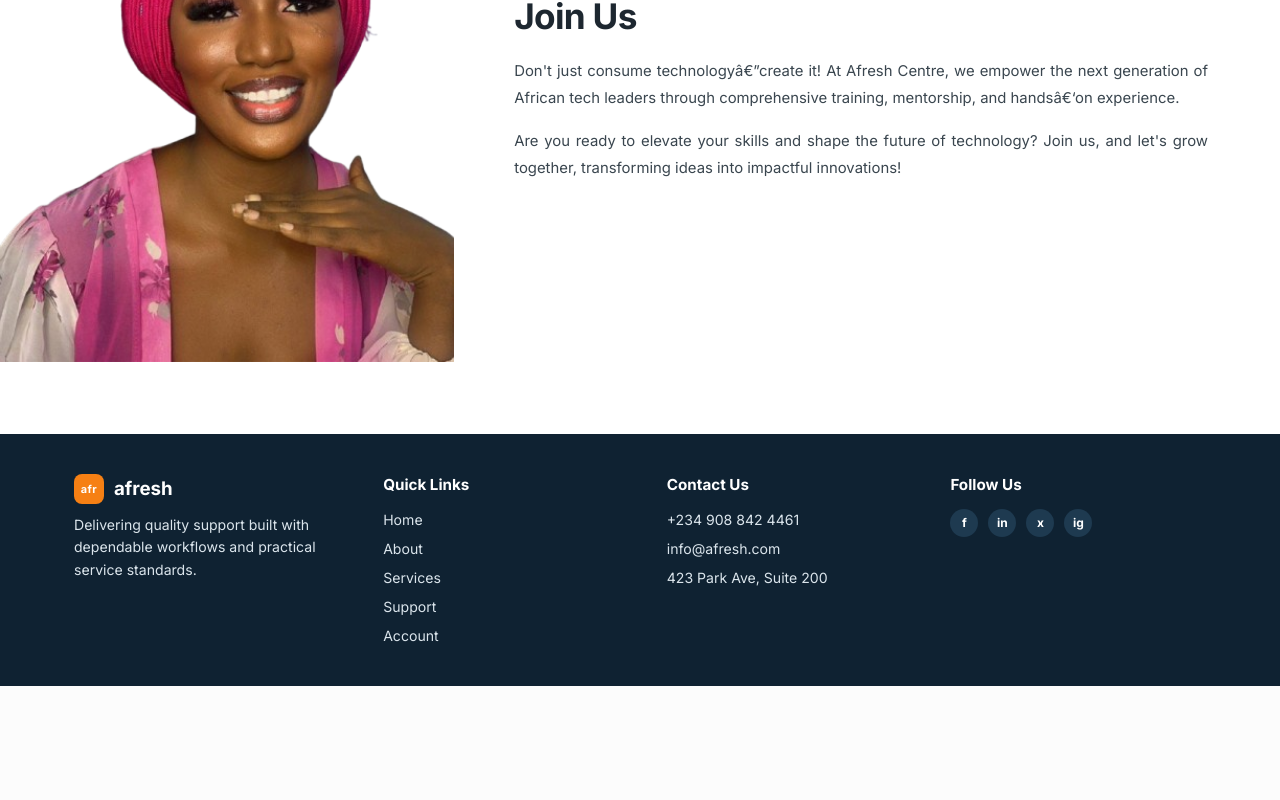
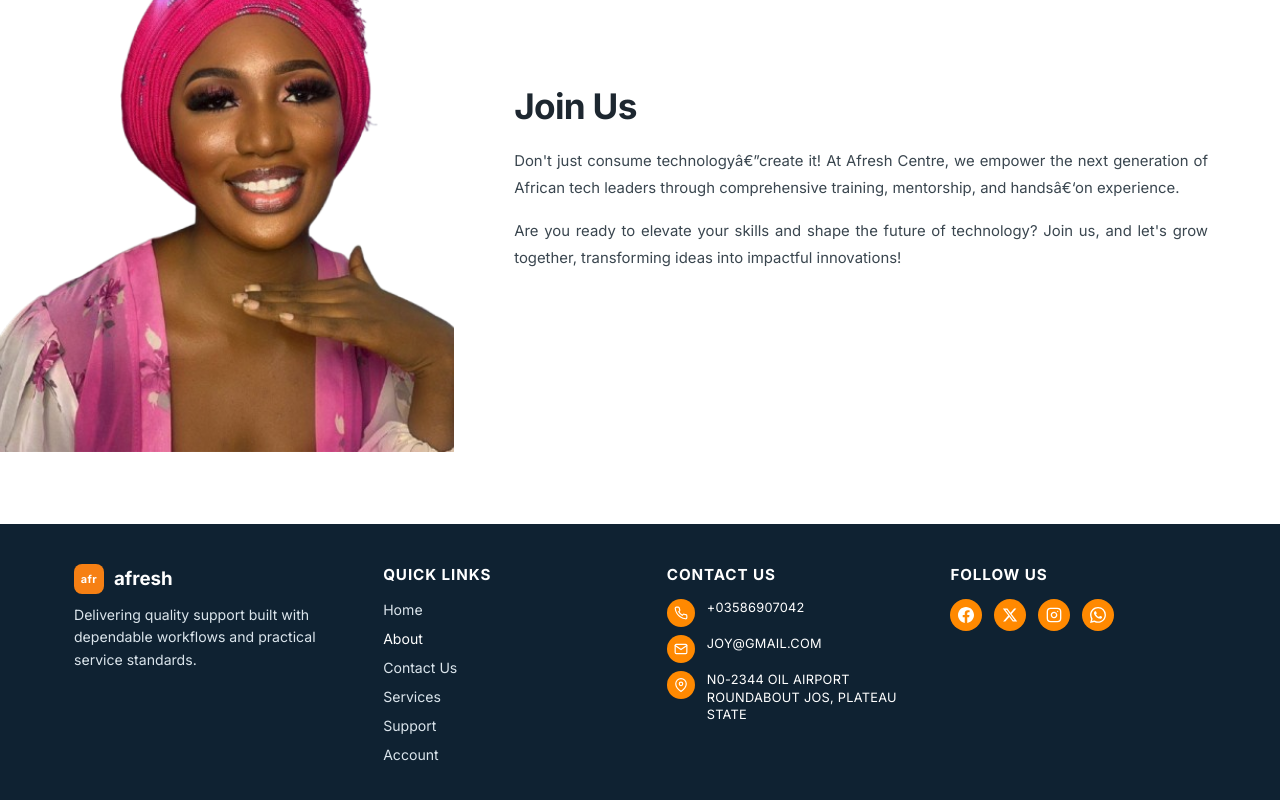
Before and after one commit to Afresh-Revolution/AfreshCenter, a React (Vite) app: page /about in a window 1280 px wide. Shown: the part 4325-5125 px from the top of the page. Before the commit the page ends 5011 px from the top, so only its background shows below. Built offline with nearby package versions, Linux system fonts and the light colour scheme; no server answers.

Commit message:
aboutus,footer

```diff
--- a/index.html
+++ b/index.html
@@ -7,7 +7,7 @@
     <link rel="preconnect" href="https://fonts.googleapis.com" />
     <link rel="preconnect" href="https://fonts.gstatic.com" crossorigin />
     <link
-      href="https://fonts.googleapis.com/css2?family=Inter:wght@400;700&family=Quicksand:wght@400;500;600;700&display=swap"
+      href="https://fonts.googleapis.com/css2?family=Inter:wght@400;700&display=swap"
       rel="stylesheet"
     />
     <title>AfrESH Center</title>
--- a/src/Component/SharedLayout.tsx
+++ b/src/Component/SharedLayout.tsx
@@ -7,7 +7,14 @@ const navItems = [
   { to: '/contact', label: 'Contact Us' },
 ]
 
-const quickLinks = ['Home', 'About', 'Services', 'Support', 'Account']
+const quickLinks = [
+  { to: '/', label: 'Home' },
+  { to: '/about', label: 'About' },
+  { to: '/contact', label: 'Contact Us' },
+  { label: 'Services' },
+  { label: 'Support' },
+  { label: 'Account' },
+]
 
 type SiteNavbarProps = {
   ctaLabel?: string
@@ -42,6 +49,62 @@ export function SiteNavbar({ ctaLabel = 'Book A Meeting' }: SiteNavbarProps) {
   )
 }
 
+/* Footer icons: white on #ff8901 circle */
+const FooterPhoneIcon = () => (
+  <svg width="14" height="14" viewBox="0 0 24 24" fill="none" stroke="currentColor" strokeWidth="2" strokeLinecap="round" strokeLinejoin="round" aria-hidden>
+    <path d="M22 16.92v3a2 2 0 0 1-2.18 2 19.79 19.79 0 0 1-8.63-3.07 19.5 19.5 0 0 1-6-6 19.79 19.79 0 0 1-3.07-8.67A2 2 0 0 1 4.11 2h3a2 2 0 0 1 2 1.72 12.84 12.84 0 0 0 .7 2.81 2 2 0 0 1-.45 2.11L8.09 9.91a16 16 0 0 0 6 6l1.27-1.27a2 2 0 0 1 2.11-.45 12.84 12.84 0 0 0 2.81.7A2 2 0 0 1 22 16.92z" />
+  </svg>
+)
+const FooterEmailIcon = () => (
+  <svg width="14" height="14" viewBox="0 0 24 24" fill="none" stroke="currentColor" strokeWidth="2" strokeLinecap="round" strokeLinejoin="round" aria-hidden>
+    <path d="M4 4h16c1.1 0 2 .9 2 2v12c0 1.1-.9 2-2 2H4c-1.1 0-2-.9-2-2V6c0-1.1.9-2 2-2z" />
+    <polyline points="22,6 12,13 2,6" />
+  </svg>
+)
+const FooterLocationIcon = () => (
+  <svg width="14" height="14" viewBox="0 0 24 24" fill="none" stroke="currentColor" strokeWidth="2" strokeLinecap="round" strokeLinejoin="round" aria-hidden>
+    <path d="M21 10c0 7-9 13-9 13s-9-6-9-13a9 9 0 0 1 18 0z" />
+    <circle cx="12" cy="10" r="3" />
+  </svg>
+)
+
+const contactItems: { href?: string; icon: React.ReactNode; label: string }[] = [
+  { href: 'tel:+03586907042', icon: <FooterPhoneIcon />, label: '+03586907042' },
+  { href: 'mailto:joy@gmail.com', icon: <FooterEmailIcon />, label: 'JOY@GMAIL.COM' },
+  { icon: <FooterLocationIcon />, label: 'N0-2344 OIL AIRPORT ROUNDABOUT JOS, PLATEAU STATE' },
+]
+
+/* Simple white social icons for orange circle */
+const FacebookIcon = () => (
+  <svg width="16" height="16" viewBox="0 0 24 24" fill="currentColor" aria-hidden>
+    <path d="M24 12.073c0-6.627-5.373-12-12-12s-12 5.373-12 12c0 5.99 4.388 10.954 10.125 11.854v-8.385H7.078v-3.47h3.047V9.43c0-3.007 1.792-4.669 4.533-4.669 1.312 0 2.686.235 2.686.235v2.953H15.83c-1.491 0-1.956.925-1.956 1.874v2.25h3.328l-.532 3.47h-2.796v8.385C19.612 23.027 24 18.062 24 12.073z" />
+  </svg>
+)
+const TwitterIcon = () => (
+  <svg width="16" height="16" viewBox="0 0 24 24" fill="currentColor" aria-hidden>
+    <path d="M18.244 2.25h3.308l-7.227 8.26 8.502 11.24H16.17l-5.214-6.817L4.99 21.75H1.68l7.73-8.835L1.254 2.25H8.08l4.713 6.231zm-1.161 17.52h1.833L7.084 4.126H5.117z" />
+  </svg>
+)
+const InstagramIcon = () => (
+  <svg width="16" height="16" viewBox="0 0 24 24" fill="none" stroke="currentColor" strokeWidth="2" strokeLinecap="round" strokeLinejoin="round" aria-hidden>
+    <rect x="2" y="2" width="20" height="20" rx="5" ry="5" />
+    <path d="M16 11.37A4 4 0 1 1 12.63 8 4 4 0 0 1 16 11.37z" />
+    <line x1="17.5" y1="6.5" x2="17.51" y2="6.5" />
+  </svg>
+)
+const WhatsAppIcon = () => (
+  <svg width="16" height="16" viewBox="0 0 24 24" fill="currentColor" aria-hidden>
+    <path d="M17.472 14.382c-.297-.149-1.758-.867-2.03-.967-.273-.099-.471-.148-.67.15-.197.297-.767.966-.94 1.164-.173.199-.347.223-.644.075-.297-.15-1.255-.463-2.39-1.475-.883-.788-1.48-1.761-1.653-2.059-.173-.297-.018-.458.13-.606.134-.133.298-.347.446-.52.149-.174.198-.298.298-.497.099-.198.05-.371-.025-.52-.075-.149-.669-1.612-.916-2.207-.242-.579-.487-.5-.669-.51-.173-.008-.371-.01-.57-.01-.198 0-.52.074-.792.372-.272.297-1.04 1.016-1.04 2.479 0 1.462 1.065 2.875 1.213 3.074.149.198 2.096 3.2 5.077 4.487.709.306 1.262.489 1.694.625.712.227 1.36.195 1.871.118.571-.085 1.758-.719 2.006-1.413.248-.694.248-1.289.173-1.413-.074-.124-.272-.198-.57-.347m-5.421 7.403h-.004a9.87 9.87 0 01-5.031-1.378l-.361-.214-3.741.982.998-3.648-.235-.374a9.86 9.86 0 01-1.51-5.26c.001-5.45 4.436-9.884 9.888-9.884 2.64 0 5.122 1.03 6.988 2.898a9.825 9.825 0 012.893 6.994c-.003 5.45-4.437 9.884-9.885 9.884m8.413-18.297A11.815 11.815 0 0012.05 0C5.495 0 .16 5.335.157 11.892c0 2.096.547 4.142 1.588 5.945L.057 24l6.305-1.654a11.882 11.882 0 005.683 1.448h.005c6.554 0 11.89-5.335 11.893-11.893a11.821 11.821 0 00-3.48-8.413z" />
+  </svg>
+)
+
+const socialItems: { href: string; label: string; icon: React.ReactNode }[] = [
+  { href: '#', label: 'Facebook', icon: <FacebookIcon /> },
+  { href: '#', label: 'Twitter', icon: <TwitterIcon /> },
+  { href: '#', label: 'Instagram', icon: <InstagramIcon /> },
+  { href: '#', label: 'WhatsApp', icon: <WhatsAppIcon /> },
+]
+
 export function SiteFooter() {
   return (
     <footer className="site-footer">
@@ -63,31 +126,43 @@ export function SiteFooter() {
           <h4>Quick Links</h4>
           <ul className="site-footer-links">
             {quickLinks.map((link) => (
-              <li key={link}>{link}</li>
+              <li key={link.label}>
+                {'to' in link && link.to ? (
+                  <NavLink to={link.to} end={link.to === '/'}>
+                    {link.label}
+                  </NavLink>
+                ) : (
+                  <span className="site-footer-link-placeholder">{link.label}</span>
+                )}
+              </li>
             ))}
           </ul>
         </section>
 
         <section className="site-footer-col">
-          <h4>Contact Us</h4>
+          <h4>CONTACT US</h4>
           <ul className="site-footer-contact">
-            <li>
-              <a href="tel:+2349088424461">+234 908 842 4461</a>
-            </li>
-            <li>
-              <a href="mailto:info@afresh.com">info@afresh.com</a>
-            </li>
-            <li>423 Park Ave, Suite 200</li>
+            {contactItems.map((item) => (
+              <li key={item.label} className="site-footer-contact-item">
+                <span className="site-footer-icon" aria-hidden="true">{item.icon}</span>
+                {item.href ? (
+                  <a href={item.href}>{item.label}</a>
+                ) : (
+                  <span className="site-footer-contact-text">{item.label}</span>
+                )}
+              </li>
+            ))}
           </ul>
         </section>
 
         <section className="site-footer-col">
-          <h4>Follow Us</h4>
+          <h4>FOLLOW US</h4>
           <div className="site-footer-social" aria-label="Social links">
-            <span aria-label="Facebook">f</span>
-            <span aria-label="LinkedIn">in</span>
-            <span aria-label="X">x</span>
-            <span aria-label="Instagram">ig</span>
+            {socialItems.map((item) => (
+              <a key={item.label} href={item.href} className="site-footer-social-link" aria-label={item.label}>
+                <span className="site-footer-icon" aria-hidden="true">{item.icon}</span>
+              </a>
+            ))}
           </div>
         </section>
       </div>
--- a/src/scss/_base.scss
+++ b/src/scss/_base.scss
@@ -12,7 +12,7 @@ body {
 }
 
 body {
-  font-family: -apple-system, BlinkMacSystemFont, 'Segoe UI', Roboto, Oxygen, Ubuntu, sans-serif;
+  font-family: 'Inter', sans-serif;
   -webkit-font-smoothing: antialiased;
   -moz-osx-font-smoothing: grayscale;
 }
--- a/src/scss/_contact.scss
+++ b/src/scss/_contact.scss
@@ -17,7 +17,7 @@ body {
   min-height: 100vh;
   background: var(--page-bg);
   color: var(--text-dark);
-  font-family: 'Quicksand', 'Segoe UI', 'Trebuchet MS', sans-serif;
+  font-family: 'Inter', sans-serif;
   font-style: normal;
   overflow-x: hidden;
   display: flex;
--- a/src/scss/_sharedLayout.scss
+++ b/src/scss/_sharedLayout.scss
@@ -59,6 +59,7 @@
   letter-spacing: 0.08em;
 }
 
+
 .site-nav a {
   color: #fff;
   text-decoration: none;
@@ -110,6 +111,8 @@
   margin: 0 0 12px;
   font-size: 0.95rem;
   color: #fff;
+  text-transform: uppercase;
+  letter-spacing: 0.06em;
 }
 
 .site-footer-brand-row {
@@ -139,31 +142,76 @@
   font-size: 0.88rem;
 }
 
-.site-footer-contact a {
+.site-footer-links a {
   color: #dbe5ec;
   text-decoration: none;
 }
 
-.site-footer-contact a:hover {
+.site-footer-links a:hover,
+.site-footer-links a.active {
   color: #fff;
 }
 
-.site-footer-social {
-  display: flex;
-  gap: 10px;
+.site-footer-link-placeholder {
+  color: #dbe5ec;
+  cursor: default;
 }
 
-.site-footer-social span {
+/* Contact Us: icon circle #ff8901 + white text */
+.site-footer-contact-item {
+  display: flex;
+  align-items: flex-start;
+  gap: 12px;
+}
+
+.site-footer-icon {
+  flex-shrink: 0;
   width: 28px;
   height: 28px;
   border-radius: 50%;
-  background: #1e3a50;
+  background: #ff8901;
   color: #fff;
   display: inline-flex;
   align-items: center;
   justify-content: center;
-  font-size: 0.75rem;
-  font-weight: 700;
+}
+
+.site-footer-contact a,
+.site-footer-contact-text {
+  color: #fff;
+  text-decoration: none;
+  text-transform: uppercase;
+  font-size: 0.8rem;
+  letter-spacing: 0.02em;
+  line-height: 1.4;
+}
+
+.site-footer-contact a:hover {
+  color: #dbe5ec;
+}
+
+/* Follow Us: same orange circles, horizontal row */
+.site-footer-social {
+  display: flex;
+  gap: 12px;
+}
+
+.site-footer-social-link {
+  width: 32px;
+  height: 32px;
+  border-radius: 50%;
+  background: #ff8901;
+  color: #fff;
+  display: inline-flex;
+  align-items: center;
+  justify-content: center;
+  transition: background 0.2s ease, transform 0.15s ease;
+}
+
+.site-footer-social-link:hover {
+  background: #e67a01;
+  color: #fff;
+  transform: scale(1.05);
 }
 
 @media (max-width: 900px) {
```
Also changed, not shown: src/Component/LandingPage.tsx (+14 -14 lines), src/scss/_landingPage.scss (+47 -23 lines), 1 other file (tests, documents, lock files or other folders).
